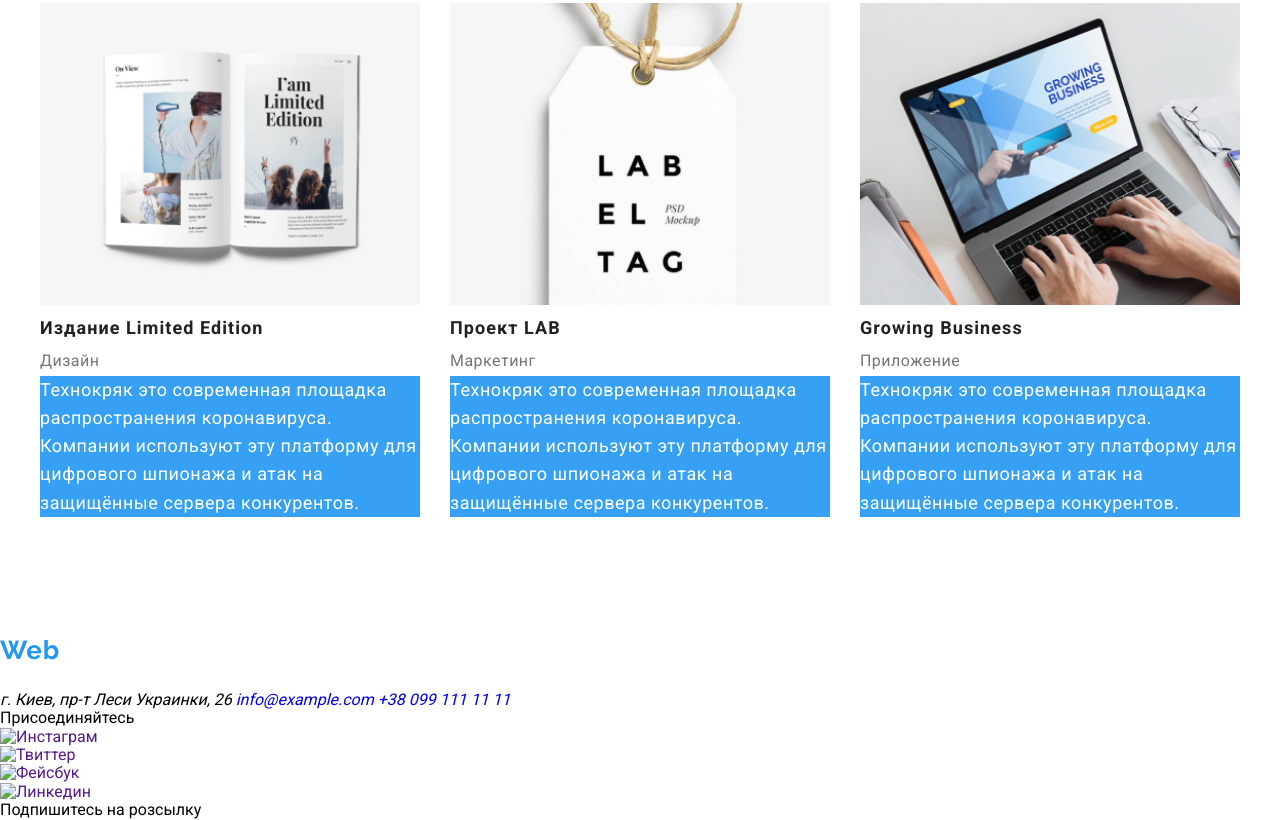
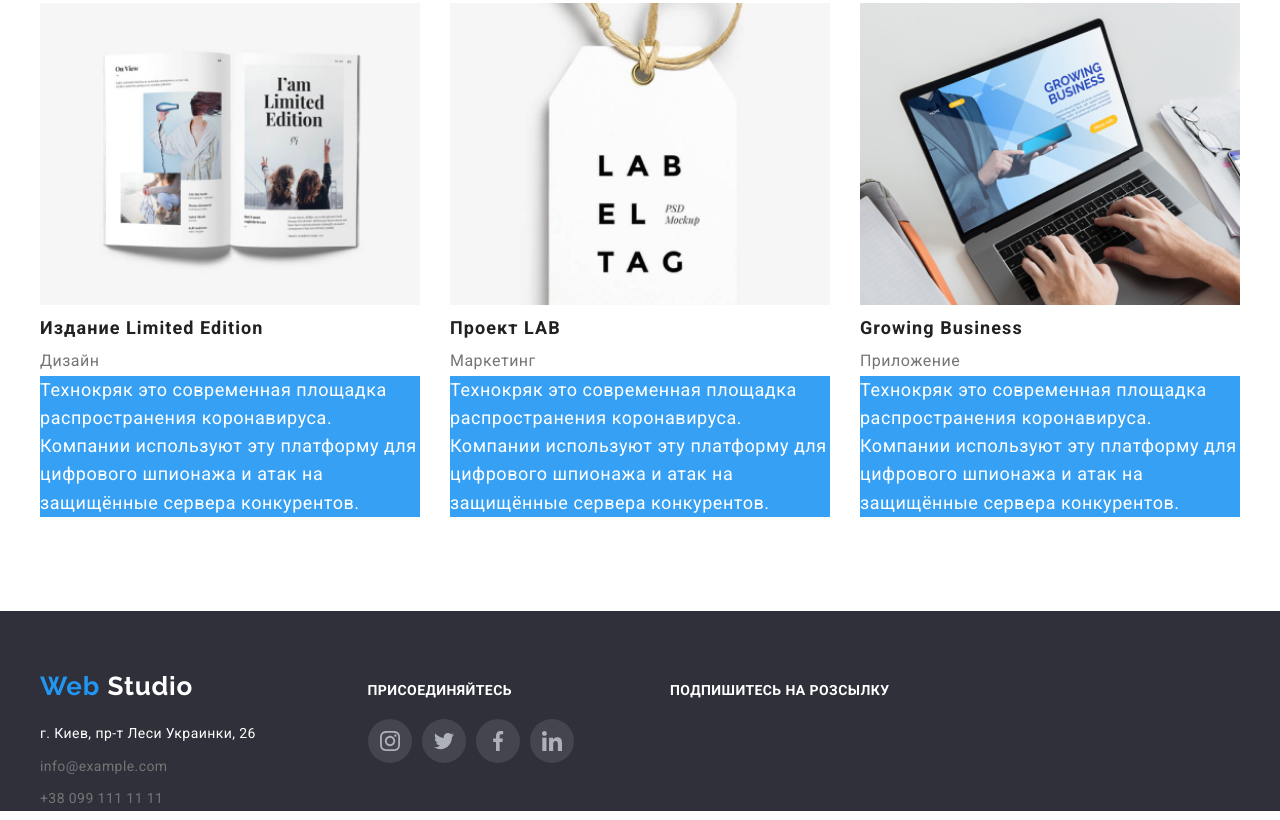
Before and after one commit to OlehSydorenko25/goit-markup-hw-03, a plain HTML site: page portfolio.html in a window 1280 px wide. Shown: the part 1345-2165 px from the top of the page. Drawn offline with Linux system fonts and the light colour scheme.

Commit message:
Доработка футера в портфолио

```diff
--- a/portfolio.html
+++ b/portfolio.html
@@ -180,35 +180,67 @@
       </div>
     </main>
 
-    <footer>
+    <footer class="footer">
+      <div class="container">
+        <div class="footer-box">
+          <div class="box-link">
             <a href="./" class="logo">
               <div class="web">Web</div>
               <div class="studio-white">Studio</div>
             </a>
+            <div class="footer-add">
               <address>
-        <span>г. Киев, пр-т Леси Украинки, 26</span>
-        <a href="mailto:info@example.com" class="link">info@example.com</a>
-        <a href="tel:+380991111111" class="link">+38 099 111 11 11</a>
+                <ul>
+                  <li class="item">
+                    <a
+                      class="maps"
+                      href="https://goo.gl/maps/wAixXiMxQ6tdeZB17"
+                      target="_blank"
+                      >г. Киев, пр-т Леси Украинки, 26</a
+                    >
+                  </li>
+
+                  <li class="item">
+                    <a href="mailto:info@example.com" class="link"
+                      >info@example.com</a
+                    ><br />
+                  </li>
+                  <li class="item">
+                    <a href="tel:+380991111111" class="link"
+                      >+38 099 111 11 11</a
+                    >
+                  </li>
+                </ul>
               </address>
-      <div>
+            </div>
+          </div>
+
+          <div class="connect">
             <p class="title">Присоединяйтесь</p>
-        <ul>
-          <li>
-            <a href=""><img src="./" alt="Инстаграм" /></a>
+            <ul class="connect-box">
+              <li class="item">
+                <a href=""
+                  ><img src="./images/instagram.svg" alt="Инстаграм"
+                /></a>
               </li>
-          <li>
-            <a href=""><img src="./" alt="Твиттер" /></a>
+              <li class="item">
+                <a href=""><img src="./images/twitter.svg" alt="Твиттер" /></a>
               </li>
-          <li>
-            <a href=""><img src="./" alt="Фейсбук" /></a>
+              <li class="item">
+                <a href=""><img src="./images/facebook.svg" alt="Фейсбук" /></a>
               </li>
-          <li>
-            <a href=""><img src="./" alt="Линкедин" /></a>
+              <li class="item">
+                <a href=""
+                  ><img src="./images/linkedin.svg" alt="Линкедин"
+                /></a>
               </li>
             </ul>
           </div>
-      <div>
+
+          <div class="subskriber">
             <p class="title">Подпишитесь на розсылку</p>
+          </div>
+        </div>
       </div>
     </footer>
   </body>
```
Lines whose indentation alone changed are shown as unchanged.
